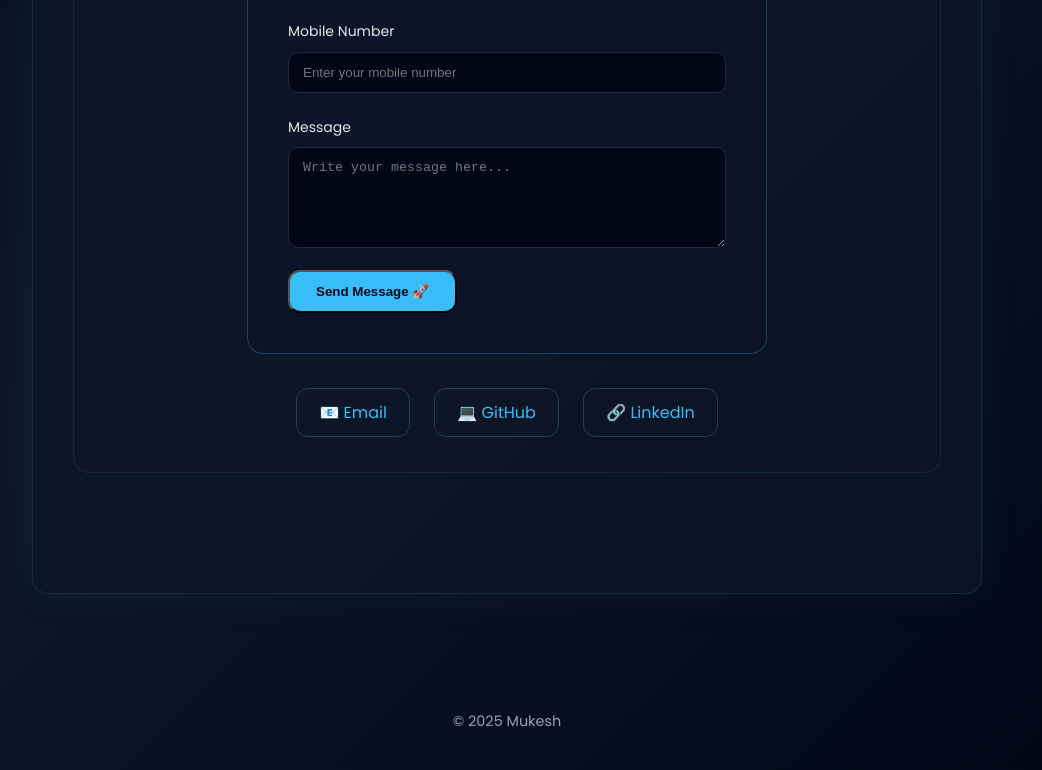
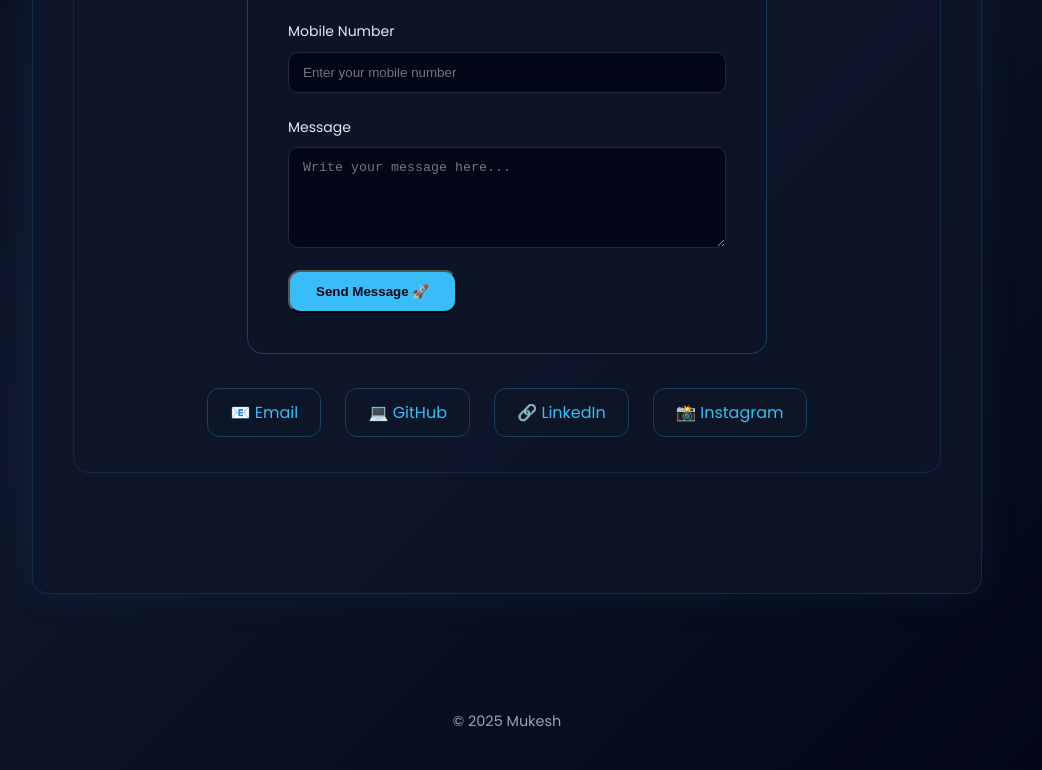
Before and after one commit to mukesh-2008/mukesh-2008.github.io, a plain HTML site: page contact.html in a window 1280 px wide. Shown: the part 893-1663 px from the top of the page, without its empty margins (133-1175 px from the left). Drawn offline with Linux system fonts and the light colour scheme.

Commit message:
Update contact.html

```diff
--- a/contact.html
+++ b/contact.html
@@ -66,6 +66,7 @@
         <a href="mailto:smileymukesh2008@gmail.com">📧 Email</a>
         <a href="https://github.com/sh-2008" target="_blank">💻 GitHub</a>
         <a href="#" target="_blank">🔗 LinkedIn</a>
+        <a href="https://instagram.com/drama_x_bluz" target="_blank">📸 Instagram</a>
       </div>
 
     </section>
```
